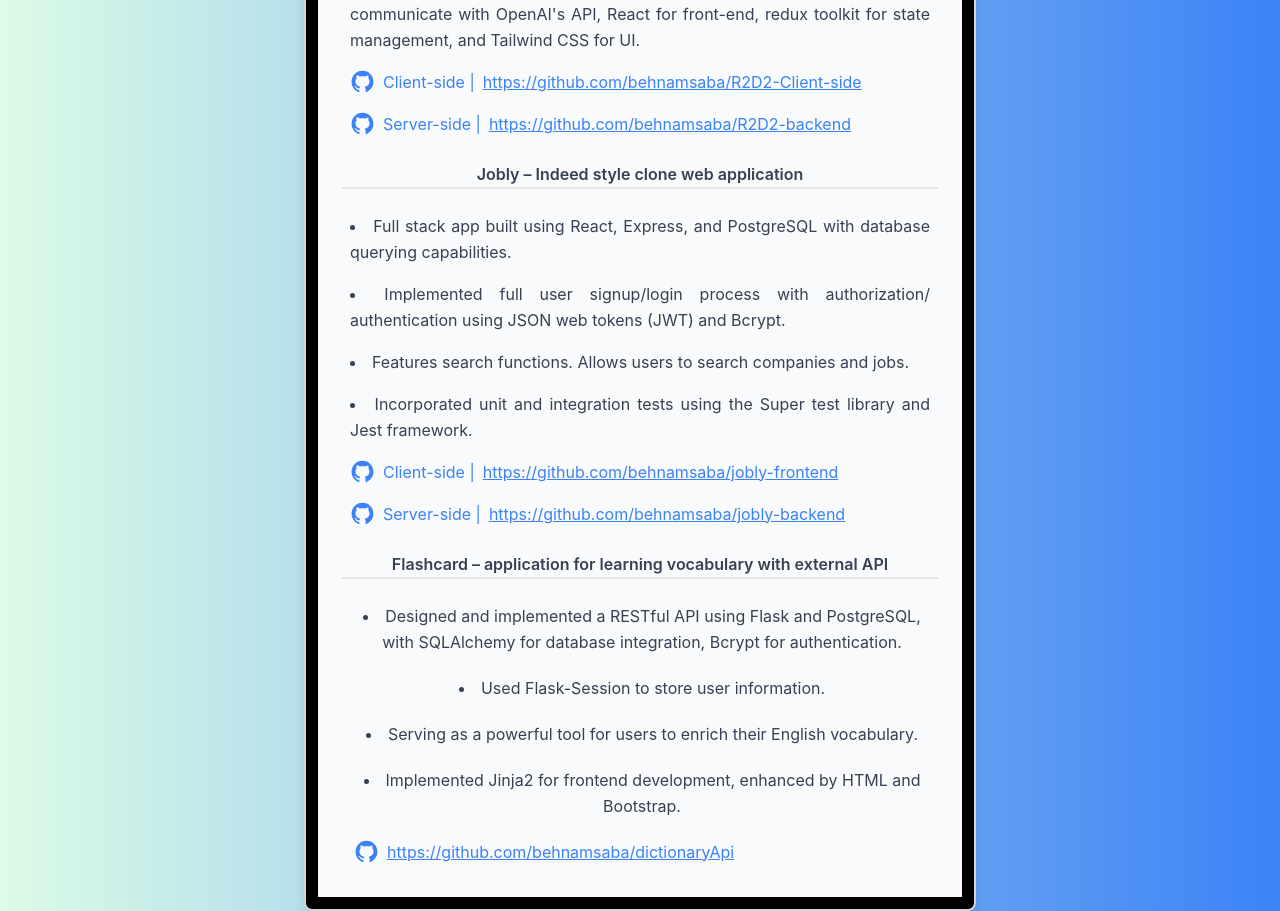
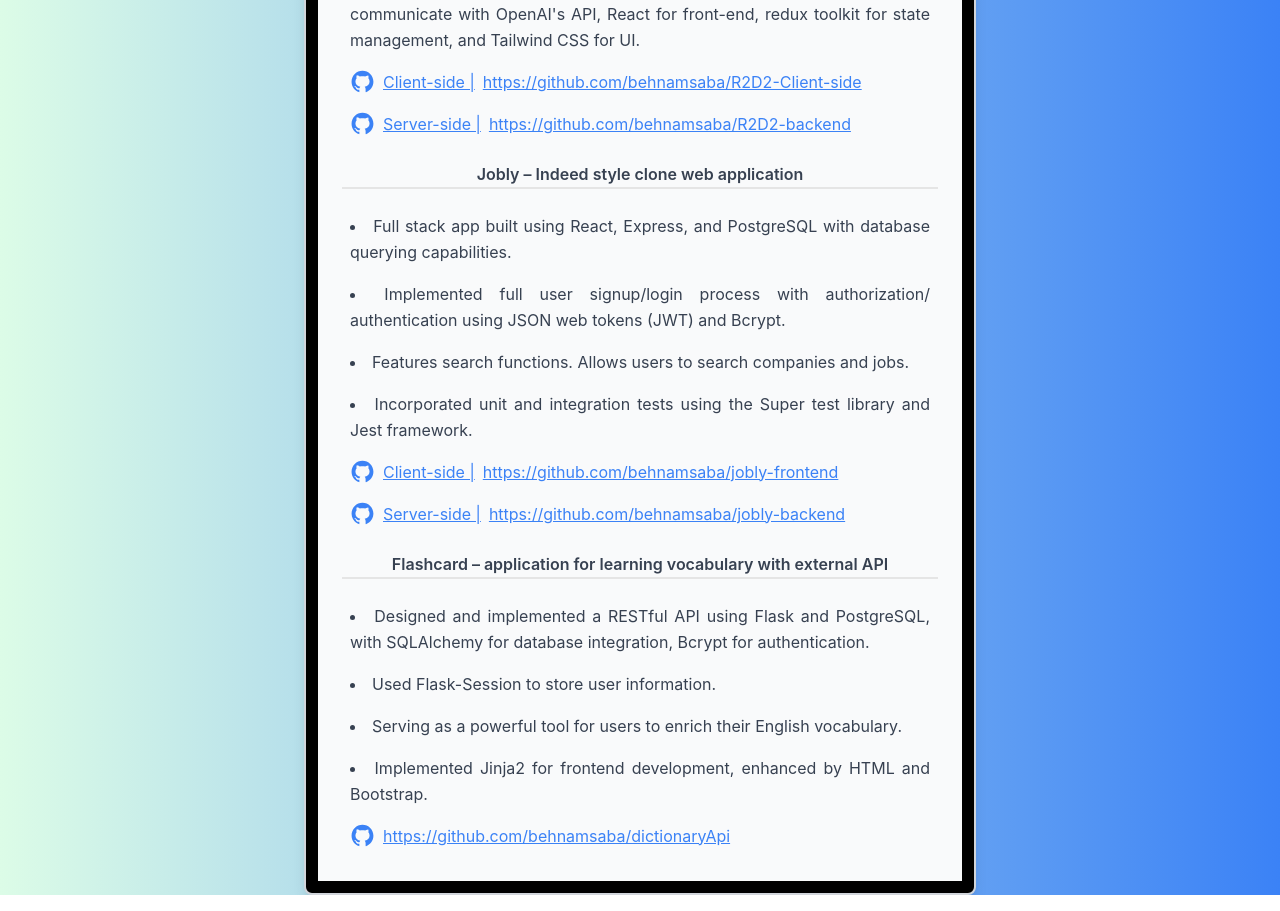
Before and after one commit to behnamsaba/resume, a React (Create React App) app: page /projects in a window 1280 px wide. Shown: the part 749-1660 px from the top of the page. Built offline with nearby package versions, Linux system fonts and the light colour scheme.

Commit message:
fixed bug

```diff
--- a/src/Projects.js
+++ b/src/Projects.js
@@ -4,17 +4,24 @@ import { Link } from 'react-router-dom';
 const Projects = () => {
     const listItem =
         'font-semibold hover:font-bold w-full border-b-2 border-neutral-200 border-opacity-100 dark:border-opacity-50';
-    const secondItem = ' hover:bg-blue-100 rounded-lg py-2 px-2';
-    const thirdItem = ' text-gray-700 list-disc list-inside dark:text-gray-400 text-justify'
+    const secondItem = 'hover:bg-blue-100 rounded-lg py-2 px-2';
+    const thirdItem =
+        'text-gray-700 list-disc list-inside dark:text-gray-400 text-justify';
+    const githubItem = 'flex items-center space-x-2 px-2 py-2';
+
     return (
         <div className='max-w-2xl mx-auto bg-black rounded-lg shadow-lg overflow-hidden border-2 border-gray-300 p-3 m-4'>
-          <h2 className=' bg-gray-50 text-center text-2xl font-bold mb-4'>PROJECTS</h2>
+            <h2 className='bg-gray-50 text-center text-2xl font-bold mb-4'>
+                PROJECTS
+            </h2>
             <div className='bg-gray-50 p-6'>
                 <ul className='list-none space-y-4 text-gray-700 leading-relaxed text-center'>
+                    {/* Project 1 */}
                     <li className={listItem}>
                         One movie – movie/TV show web application with TMDB API
                     </li>
                     <ul className={thirdItem}>
+                        {/* Project 1 Details */}
                         <li className={secondItem}>
                             Empower users to browse a selection of movies and
                             manage personalized watch lists. This sophisticated
@@ -33,7 +40,8 @@ const Projects = () => {
                             Implemented Model View Controller (MVC) pattern
                             structure.
                         </li>
-                        <li className='flex items-center space-x-2 px-2 py-2'>
+                        {/* GitHub Link */}
+                        <li className={githubItem}>
                             <AiOutlineGithub
                                 size={25}
                                 className='text-blue-500'
@@ -46,11 +54,13 @@ const Projects = () => {
                         </li>
                     </ul>
 
+                    {/* Project 2 */}
                     <li className={listItem}>
                         R2D2 – CRM Prototype web application for an AI company
                         with OpenAI API
                     </li>
                     <ul className={thirdItem}>
+                        {/* Project 2 Details */}
                         <li className={secondItem}>
                             Multifeature prototype of R2D2 focusing on AI-driven
                             market research, deal/customer suggestions,
@@ -62,14 +72,15 @@ const Projects = () => {
                             for front-end, redux toolkit for state management,
                             and Tailwind CSS for UI.
                         </li>
-                        <li className='flex items-center space-x-2 px-2 py-2'>
+                        {/* GitHub Link */}
+                        <li className={githubItem}>
                             <AiOutlineGithub
                                 size={25}
                                 className='text-blue-500'
                             />
                             <Link
                                 to='https://github.com/behnamsaba/R2D2-Client-side'
-                                className='text-blue-500 no-underline hover:text-blue-700'>
+                                className='text-blue-500 underline hover:text-blue-700'>
                                 Client-side |
                             </Link>
                             <Link
@@ -78,14 +89,14 @@ const Projects = () => {
                                 https://github.com/behnamsaba/R2D2-Client-side
                             </Link>
                         </li>
-                        <li className='flex items-center space-x-2 px-2 py-2'>
+                        <li className={githubItem}>
                             <AiOutlineGithub
                                 size={25}
                                 className='text-blue-500'
                             />
                             <Link
-                                to='https://github.com/behnamsaba/R2D2-backend'
-                                className='text-blue-500 no-underline hover:text-blue-700'>
+                                to='https://github.com/behnamsaba/R2D2-Client-side'
+                                className='text-blue-500 underline hover:text-blue-700'>
                                 Server-side |
                             </Link>
                             <Link
@@ -94,11 +105,14 @@ const Projects = () => {
                                 https://github.com/behnamsaba/R2D2-backend
                             </Link>
                         </li>
+                        {/* Other GitHub Links */}
                     </ul>
+                    {/* Project 3 */}
                     <li className={listItem}>
                         Jobly – Indeed style clone web application
                     </li>
                     <ul className={thirdItem}>
+                        {/* Project 3 Details */}
                         <li className={secondItem}>
                             Full stack app built using React, Express, and
                             PostgreSQL with database querying capabilities.
@@ -116,14 +130,15 @@ const Projects = () => {
                             Incorporated unit and integration tests using the
                             Super test library and Jest framework.
                         </li>
-                        <li className='flex items-center space-x-2 px-2 py-2'>
+                        {/* GitHub Link */}
+                        <li className={githubItem}>
                             <AiOutlineGithub
                                 size={25}
                                 className='text-blue-500'
                             />
                             <Link
                                 to='https://github.com/behnamsaba/jobly-frontend'
-                                className='text-blue-500 no-underline hover:text-blue-700'>
+                                className='text-blue-500 underline hover:text-blue-700'>
                                 Client-side |
                             </Link>
                             <Link
@@ -132,14 +147,14 @@ const Projects = () => {
                                 https://github.com/behnamsaba/jobly-frontend
                             </Link>
                         </li>
-                        <li className='flex items-center space-x-2 px-2 py-2'>
+                        <li className={githubItem}>
                             <AiOutlineGithub
                                 size={25}
                                 className='text-blue-500'
                             />
                             <Link
                                 to='https://github.com/behnamsaba/jobly-backend'
-                                className='text-blue-500 no-underline hover:text-blue-700'>
+                                className='text-blue-500 underline hover:text-blue-700'>
                                 Server-side |
                             </Link>
                             <Link
@@ -149,12 +164,12 @@ const Projects = () => {
                             </Link>
                         </li>
                     </ul>
-
                     <li className={listItem}>
                         Flashcard – application for learning vocabulary with
                         external API
                     </li>
-                    <ul className='list-disc list-inside space-y-1 pl-1'>
+                    <ul className={thirdItem}>
+                        {/* Project 4 Details */}
                         <li className={secondItem}>
                             Designed and implemented a RESTful API using Flask
                             and PostgreSQL, with SQLAlchemy for database
@@ -171,7 +186,8 @@ const Projects = () => {
                             Implemented Jinja2 for frontend development,
                             enhanced by HTML and Bootstrap.
                         </li>
-                        <li className='flex items-center space-x-2 px-2 py-2'>
+                        {/* GitHub Link */}
+                        <li className={githubItem}>
                             <AiOutlineGithub
                                 size={25}
                                 className='text-blue-500'
```
